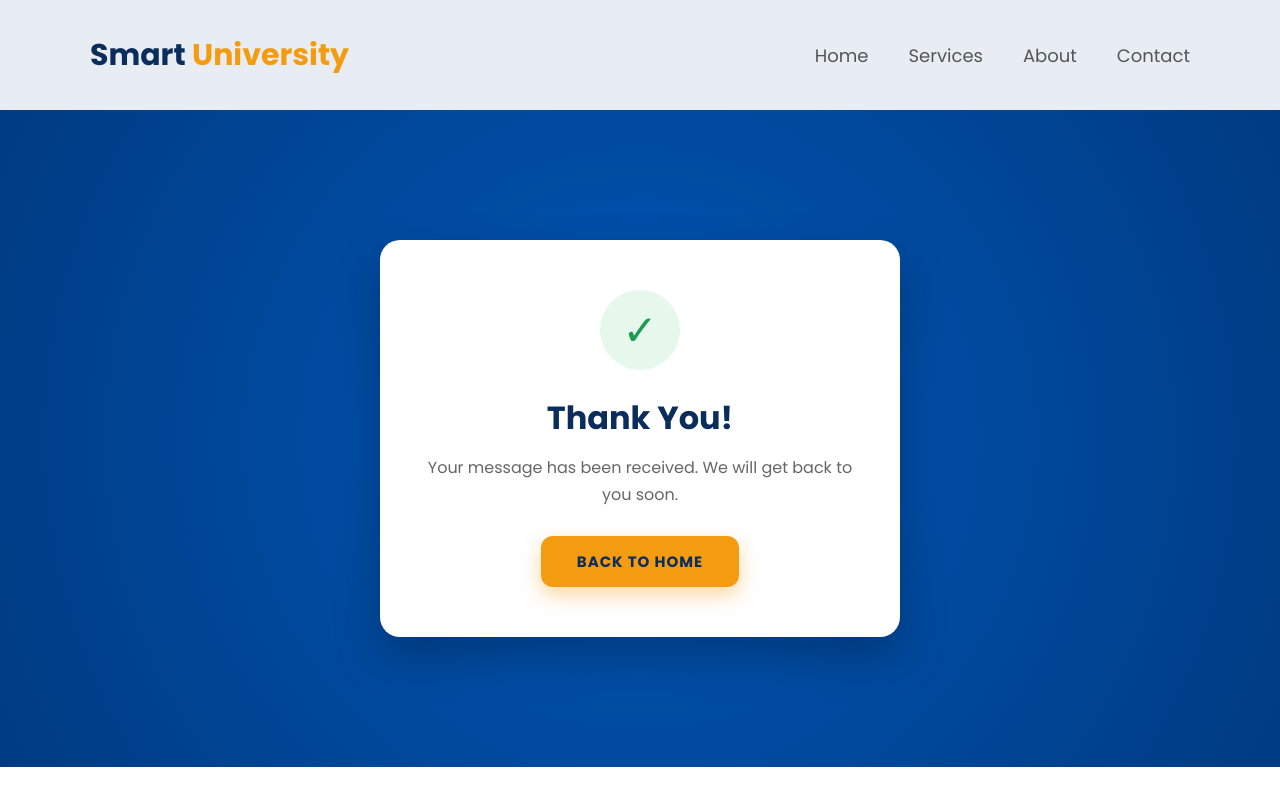
After one commit to maryam-codes-hub/Smart_University, a Django app: page /thankyou/ in a window 1280 px wide. The commit adds this page. Run offline with Django 5.2, Linux system fonts and the light colour scheme.

Commit message:
Add thank you page and redirect after form submit

```diff
--- a/complaints/static/complaints/css/landing.css
+++ b/complaints/static/complaints/css/landing.css
@@ -193,11 +193,84 @@
 
 .page-fill { min-height: calc(100vh - 110px - 80px); }
 
-.success-box {
+/* .success-box {
     background: #e6f7ec;
     border: 1px solid #9fd8b2;
     color: #1b6b3a;
     padding: 14px 18px;
     border-radius: 12px;
     font-size: 15px;
+} */
+
+
+.thanks-card {
+    max-width: 520px;
+    margin: 40px auto;
+    background: white;
+    padding: 50px 40px;
+    border-radius: 20px;
+    box-shadow: 0 20px 45px rgba(0, 0, 0, 0.25);
 }
+.thanks-icon {
+    width: 80px; height: 80px;
+    margin: 0 auto 24px;
+    border-radius: 50%;
+    background: #e6f7ec;
+    color: #1b9a52;
+    font-size: 42px;
+    display: flex; align-items: center; justify-content: center;
+}
+.thanks-card h2 { color: #0b2d5c; font-size: 32px; margin-bottom: 12px; }
+.thanks-card p { color: #666; line-height: 1.7; }
+.thanks-btn { display: inline-block; margin-top: 28px; padding: 14px 36px; text-decoration: none; }
+
+/* ---------- About ---------- */
+.about-grid {
+    margin-top: 50px;
+    display: grid;
+    grid-template-columns: 1fr 1fr;
+    gap: 60px;
+    text-align: left;
+    align-items: center;
+}
+.about-text p {
+    font-size: 17px;
+    line-height: 1.9;
+    color: #555;
+    margin-bottom: 18px;
+}
+
+.steps { display: flex; flex-direction: column; gap: 20px; }
+.step {
+    display: flex;
+    align-items: center;
+    gap: 20px;
+    background: white;
+    padding: 20px 24px;
+    border-radius: 14px;
+    box-shadow: 0 6px 18px rgba(0, 40, 100, 0.08);
+    border-left: 5px solid #f39c12;
+}
+.step-no {
+    width: 46px;
+    height: 46px;
+    flex-shrink: 0;
+    border-radius: 50%;
+    background: #0057b8;
+    color: white;
+    font-weight: 700;
+    display: flex;
+    align-items: center;
+    justify-content: center;
+}
+.step h4 { color: #0b2d5c; font-size: 17px; }
+.step p { font-size: 14px; color: #666; margin-top: 2px; }
+
+/* ---------- Footer ---------- */
+.footer {
+    background: #0b2d5c;
+    color: #c9d8ee;
+    text-align: center;
+    padding: 28px 20px;
+    font-size: 14px;
+}
--- /dev/null
+++ b/complaints/templates/thankyou.html
@@ -0,0 +1,28 @@
+{% load static %}
+<!DOCTYPE html>
+<html lang="en">
+<head>
+    <meta charset="UTF-8">
+    <meta name="viewport" content="width=device-width, initial-scale=1.0">
+    <title>Thank You - Smart University</title>
+    <link href="https://fonts.googleapis.com/css2?family=Poppins:wght@400;500;600;700;800&display=swap" rel="stylesheet">
+    <link rel="stylesheet" href="{% static 'complaints/css/main.css' %}">
+    <link rel="stylesheet" href="{% static 'complaints/css/landing.css' %}">
+</head>
+<body>
+
+    {% include 'includes/navbar.html' %}
+
+    <section class="section section-dark page-fill">
+        <div class="container">
+            <div class="thanks-card">
+                <div class="thanks-icon">✓</div>
+                <h2>Thank You!</h2>
+                <p>Your message has been received. We will get back to you soon.</p>
+                <a href="{% url 'landing' %}" class="btn-orange thanks-btn">BACK TO HOME</a>
+            </div>
+        </div>
+    </section>
+
+</body>
+</html>
--- a/complaints/urls.py
+++ b/complaints/urls.py
@@ -6,4 +6,5 @@ urlpatterns =[
     path('about-us/',views.about,name='about'),
     path('services/',views.services,name='services'),
     path('contact-us/',views.contact,name='contact'),
+    path('thankyou/', views.thankyou, name='thankyou'),
 ]
--- a/complaints/views.py
+++ b/complaints/views.py
@@ -10,24 +10,18 @@ def about(request):
 def services(request):
     return render(request,'services.html')
 def contact(request):
-    context = {}
-
-    if 'name' in request.POST:
+    if request.method == 'POST':
         name = request.POST.get('name')
         email = request.POST.get('email')
-        subject = request.POST.get('subject')
+
         message = request.POST.get('message')
 
-        context = {
-            'submitted': True,
-            'name': name,
-            'email': email,
-            'subject': subject,
-            'message': message,
-        }
+        print(name, email, message)
 
-        print(name, email, subject, message)
-        messages.success(request, f'Thank you, {name}! We received your message and will reply to {email} soon.')
-        return redirect('contact')
 
-    return render(request, 'contact.html', context)
+        return redirect('thankyou')
+
+    return render(request, 'contact.html')
+
+def thankyou(request):
+    return render(request, 'thankyou.html')
```
Also changed, not shown: complaints/templates/contact.html (+6 -8 lines), complaints/templates/landing.html (+8 -7 lines).
